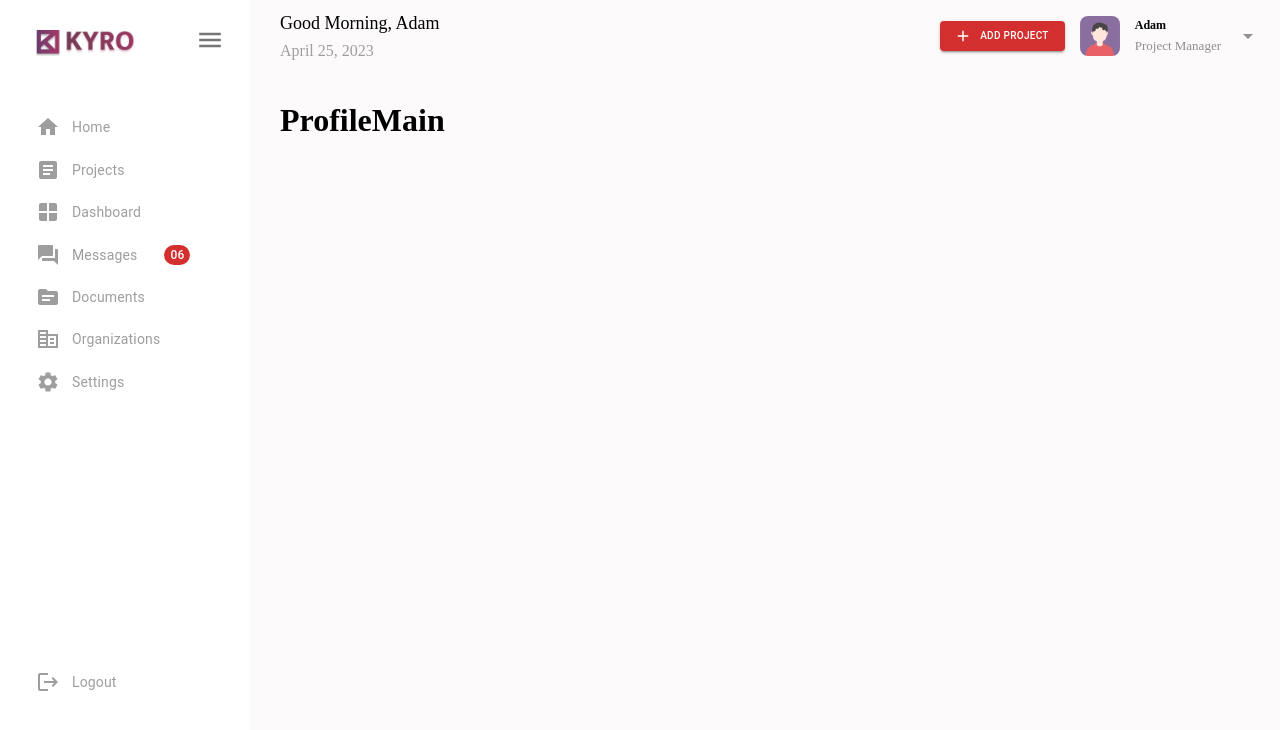
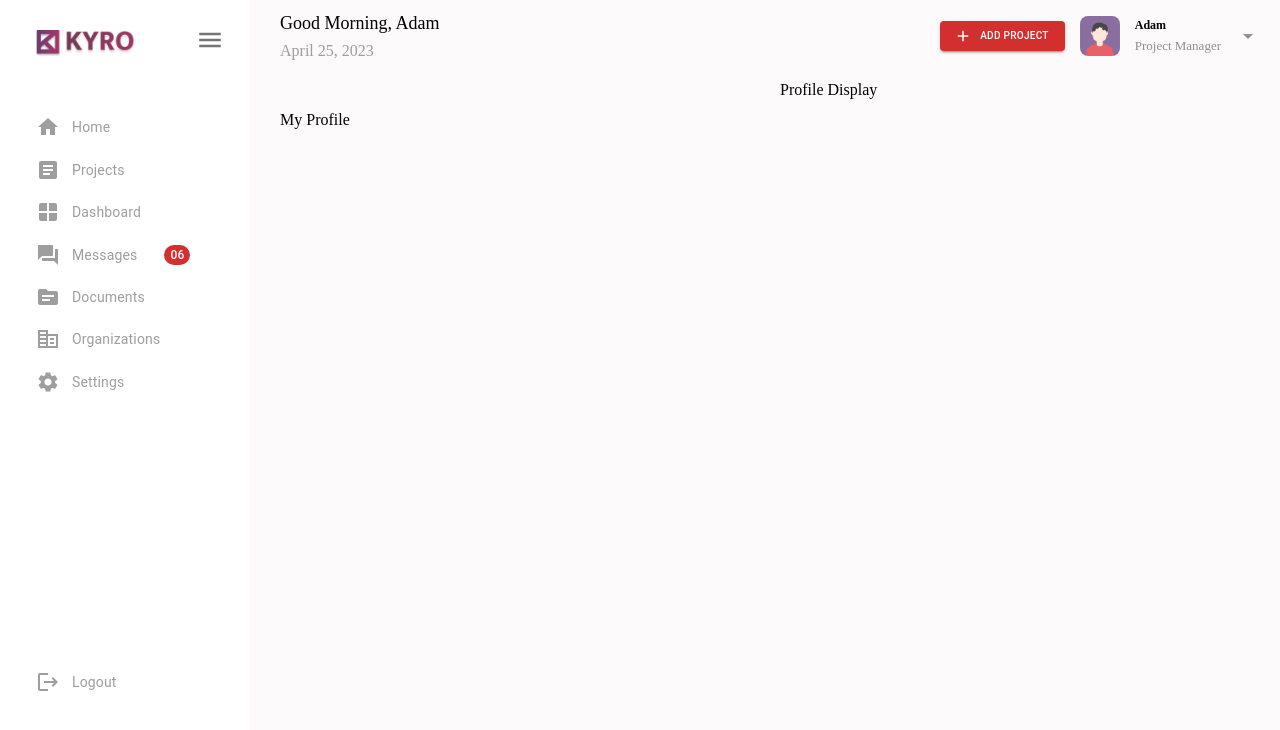
Before and after one commit to saranyavinjarapu/KyroProfilePageReactFrontend, a React (Create React App) app: page / in a window 1280 px wide. Shown: the top 730 px of the page. Built offline with nearby package versions, Linux system fonts and the light colour scheme.

Commit message:
added User profile layout and profile update component as part of the layout

```diff
--- a/src/components/Header/Header.js
+++ b/src/components/Header/Header.js
@@ -23,7 +23,7 @@ const Header = () => {
         >
           ADD PROJECT
         </Button>
-        <img alt="user-picture-icon" src={UserIcon} />
+        <img alt="user-icon" src={UserIcon} />
         <div className={styles.AccountInfo}>
           <p className={styles.AccountName}>Adam</p>
           <p className={styles.AccountRole}>Project Manager</p>
--- a/src/components/Profile/ProfileMain.js
+++ b/src/components/Profile/ProfileMain.js
@@ -1,12 +1,16 @@
 import React from "react";
 import styles from "./ProfileMain.module.css";
 import Header from "../Header/Header";
+import ProfileUpdate from "../ProfileUpdate/ProfileUpdate";
 
 const ProfileMain = () => {
   return (
     <div className={styles.Main}>
       <Header></Header>
-      <h1>ProfileMain</h1>
+      <div className={styles.UserProfile}>
+        <ProfileUpdate></ProfileUpdate>
+        <div>Profile Display</div>
+      </div>
     </div>
   );
 };
--- a/src/components/Profile/ProfileMain.module.css
+++ b/src/components/Profile/ProfileMain.module.css
@@ -5,3 +5,7 @@
   background-color: rgb(249, 245, 245, 0.5);
   padding-left: 30px;
 }
+
+.UserProfile {
+  display: flex;
+}
--- /dev/null
+++ b/src/components/ProfileUpdate/ProfileUpdate.js
@@ -0,0 +1,8 @@
+import React from "react";
+import styles from "./ProfileUpdate.module.css";
+
+const ProfileUpdate = () => {
+  return <div className={styles.ProfileUpdate}>My Profile</div>;
+};
+
+export default ProfileUpdate;
--- /dev/null
+++ b/src/components/ProfileUpdate/ProfileUpdate.module.css
@@ -0,0 +1,5 @@
+.ProfileUpdate {
+  width: 50%;
+  margin-top: 30px;
+  font-weight: 500;
+}
```
